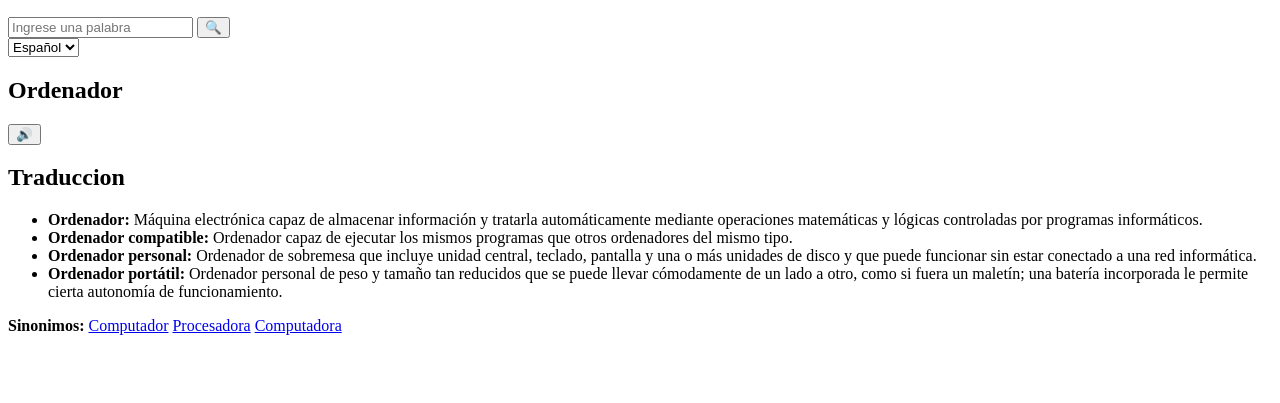
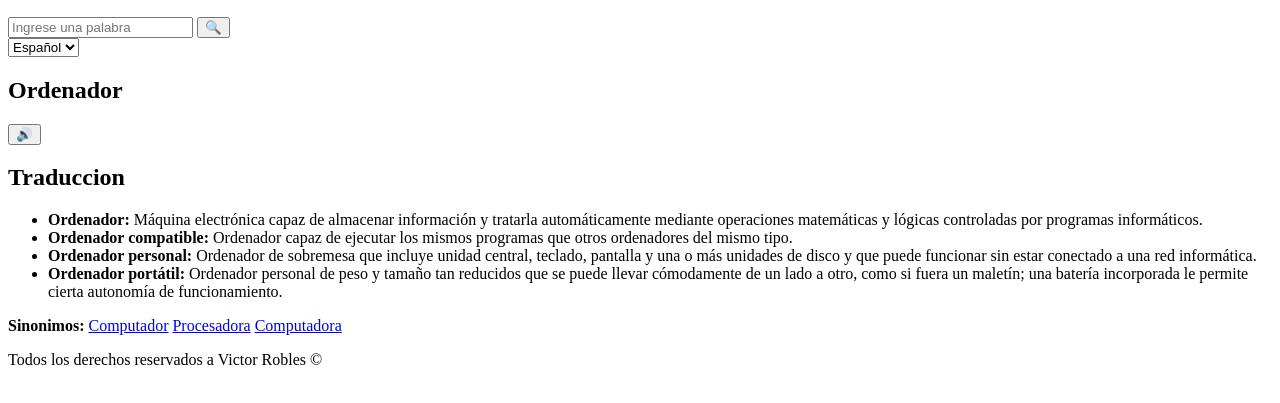
Before and after one commit to MateoDavid3/Taller2_Masaquiza_Saguano, a plain HTML site: page index.html in a window 1280 px wide. Shown: the part 105-508 px from the top of the page. Drawn offline with Linux system fonts and the light colour scheme.

Commit message:
Final html

```diff
--- a/index.html
+++ b/index.html
@@ -3,7 +3,7 @@
   <head>
     <meta charset="UTF-8" />
     <meta name="viewport" content="width=device-width, initial-scale=1.0" />
-    <title>Document</title>
+    <title>Traductor</title>
   </head>
   <body>
     <header class="encabezado">
@@ -75,5 +75,8 @@
           </p>
         </section>
       </main>
+      <footer class="Pie-pagina">
+        <p class="Derechos">Todos los derechos reservados a Victor Robles ©</p>
+      </footer>
   </body>
 </html>
```
